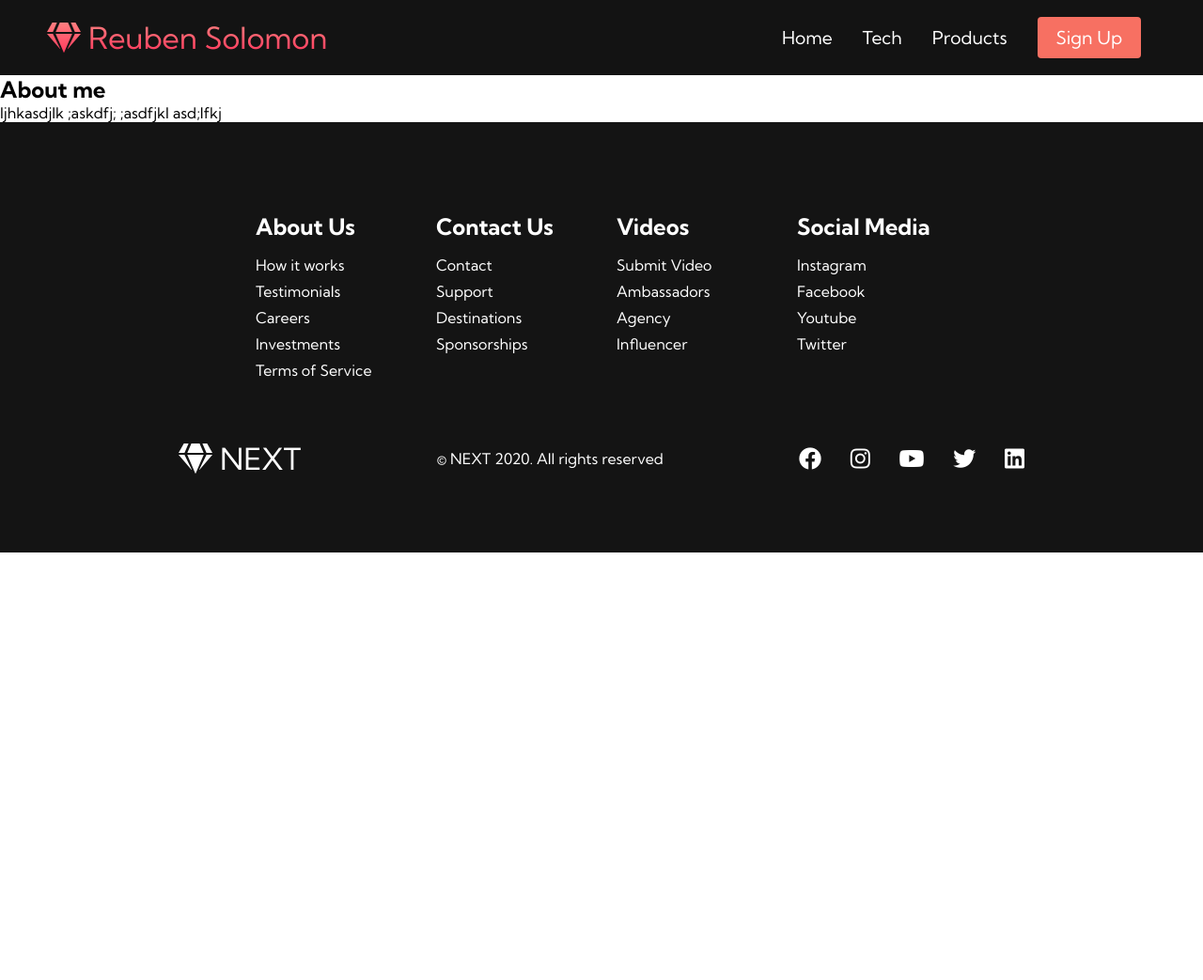
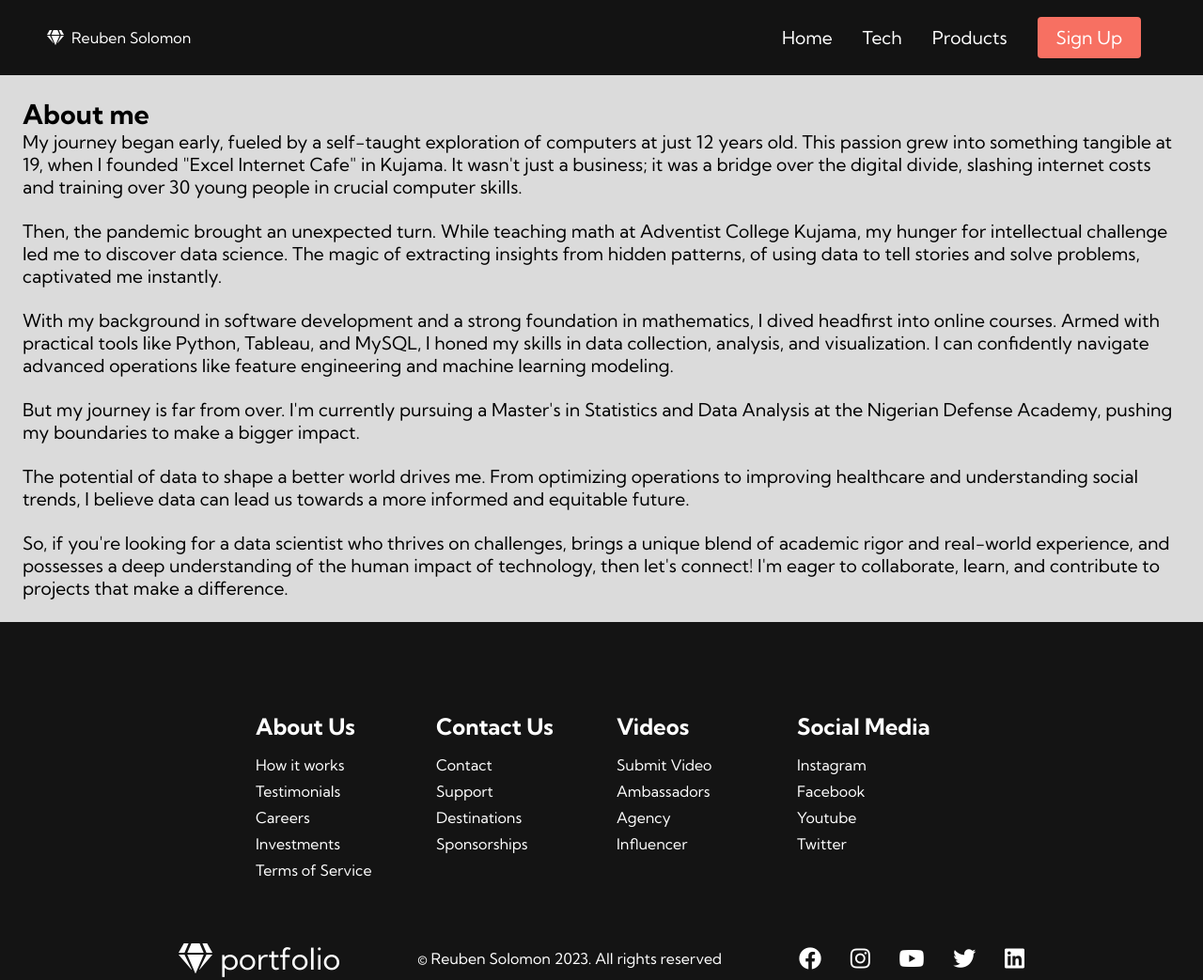
Before and after one commit to Kachanta/Portfolio, a plain HTML site: page tech.html in a window 1280 px wide. Shown: the whole page at 94% size. Before the commit the page ends 800 px from the top, so only its background shows below. Drawn offline with Linux system fonts and the light colour scheme.

Commit message:
updated the about me pages

```diff
--- a/styles.css
+++ b/styles.css
@@ -32,8 +32,7 @@
 }
 
 #navbar__logo {
-  background-color: #ff8177;
-  background-image: linear-gradient(to top, #ff0844 0%, #ffb199 100%);
+  background-color: #ffffff;
   background-size: 100%;
   -webkit-background-clip: text;
   -moz-background-clip: text;
@@ -43,7 +42,7 @@
   align-items: center;
   cursor: pointer;
   text-decoration: none;
-  font-size: 2rem;
+  font-size: 1rem;
 }
 
 .fa-gem {
@@ -355,7 +354,7 @@
 
 @media screen and (max-width: 480px) {
   .main__content h1 {
-    font-size: 2rem;
+    font-size:2rem;
     margin-top: 3rem;
   }
 
@@ -631,3 +630,22 @@
     width: 100%;
   }
 }
+
+/* about section formating  */
+.about__section {
+
+  background: #dbdbdb;
+  height: auto;
+  display:block;
+  justify-content:center;
+  align-items: center;
+  font-size: 1.2rem;
+  top: 0;
+  padding: 3vh;
+  z-index: 999;
+  font-family:'Gill Sans', 'Gill Sans MT', Calibri, 'Trebuchet MS', sans-serif;
+}
+
+.about__section p {
+  align-content: center;
+}
--- a/tech.html
+++ b/tech.html
@@ -30,7 +30,7 @@
         </div>
         <ul class="navbar__menu">
           <li class="navbar__item">
-            <a href="/" class="navbar__links">Home</a>
+            <a href="/index.html" class="navbar__links">Home</a>
           </li>
           <li class="navbar__item">
             <a href="/tech.html" class="navbar__links">Tech</a>
@@ -44,15 +44,24 @@
     </nav>
 
     <!-- main Section -->
-    <div class="about_section">
+    <div class="about__section">
       <h2>
         About me
       </h2>
       <p>
-        ljhkasdjlk ;askdfj; ;asdfjkl asd;lfkj
-      </p>
-
-    </div>
+        My journey began early, fueled by a self-taught exploration of computers at just 12 years old. This passion grew into something tangible at 19, when I founded "Excel Internet Cafe" in Kujama. It wasn't just a business; it was a bridge over the digital divide, slashing internet costs and training over 30 young people in crucial computer skills.
+      </p><br><p>
+Then, the pandemic brought an unexpected turn. While teaching math at Adventist College Kujama, my hunger for intellectual challenge led me to discover data science. The magic of extracting insights from hidden patterns, of using data to tell stories and solve problems, captivated me instantly.
+</p><br><p>
+With my background in software development and a strong foundation in mathematics, I dived headfirst into online courses. Armed with practical tools like Python, Tableau, and MySQL, I honed my skills in data collection, analysis, and visualization. I can confidently navigate advanced operations like feature engineering and machine learning modeling.
+</p><br><p>
+But my journey is far from over. I'm currently pursuing a Master's in Statistics and Data Analysis at the Nigerian Defense Academy, pushing my boundaries to make a bigger impact.
+</p><br><p>
+The potential of data to shape a better world drives me. From optimizing operations to improving healthcare and understanding social trends, I believe data can lead us towards a more informed and equitable future.
+</p><br><p>
+So, if you're looking for a data scientist who thrives on challenges, brings a unique blend of academic rigor and real-world experience, and possesses a deep understanding of the human impact of technology, then let's connect! I'm eager to collaborate, learn, and contribute to projects that make a difference.
+</p>
+</div>
 
 
     <!-- Footer Section -->
@@ -87,9 +96,9 @@
       <section class="social__media">
         <div class="social__media--wrap">
           <div class="footer__logo">
-            <a href="/" id="footer__logo"><i class="fas fa-gem"></i>NEXT</a>
+            <a href="/" id="footer__logo"><i class="fas fa-gem"></i>portfolio</a>
           </div>
-          <p class="website__rights">© NEXT 2020. All rights reserved</p>
+          <p class="website__rights">© Reuben Solomon 2023. All rights reserved</p>
           <div class="social__icons">
             <a
               class="social__icon--link"
```
Also changed, not shown: index.html (+3 -3 lines).
